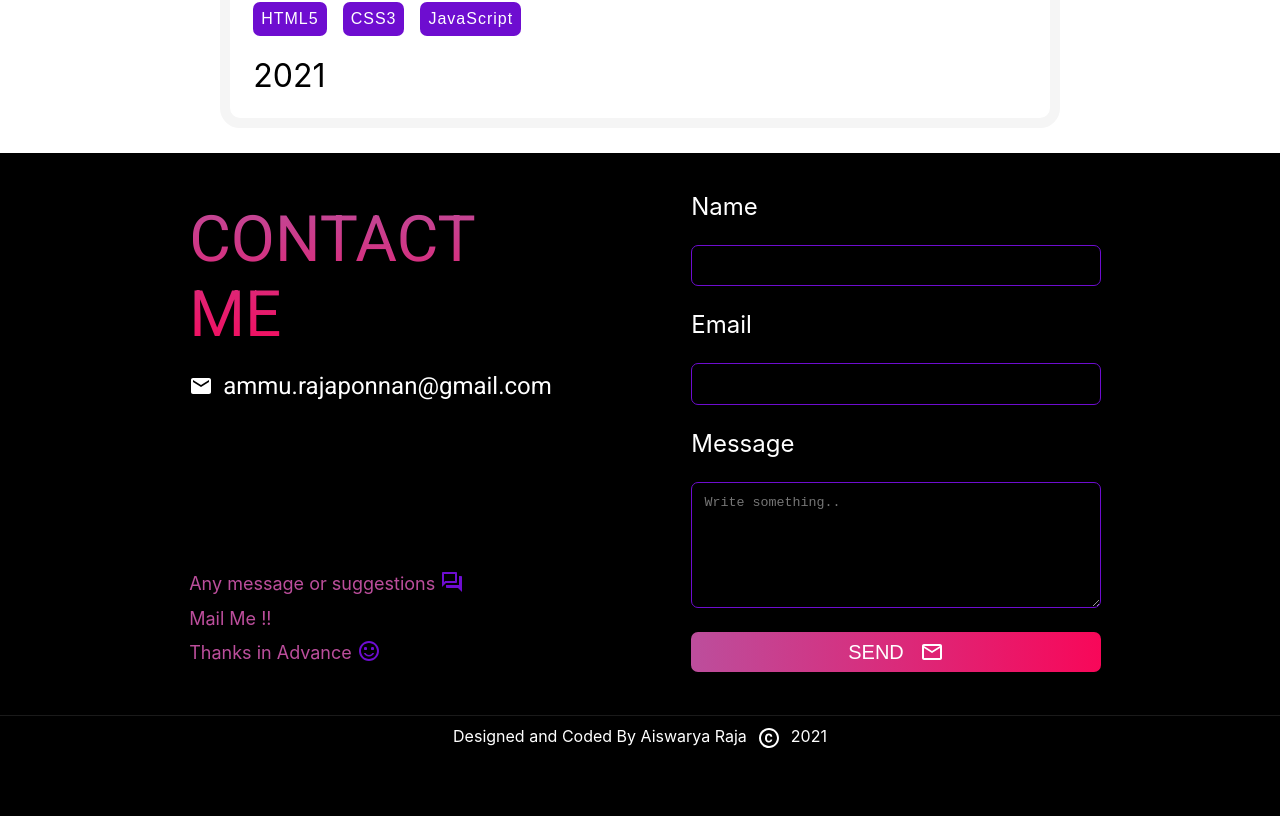
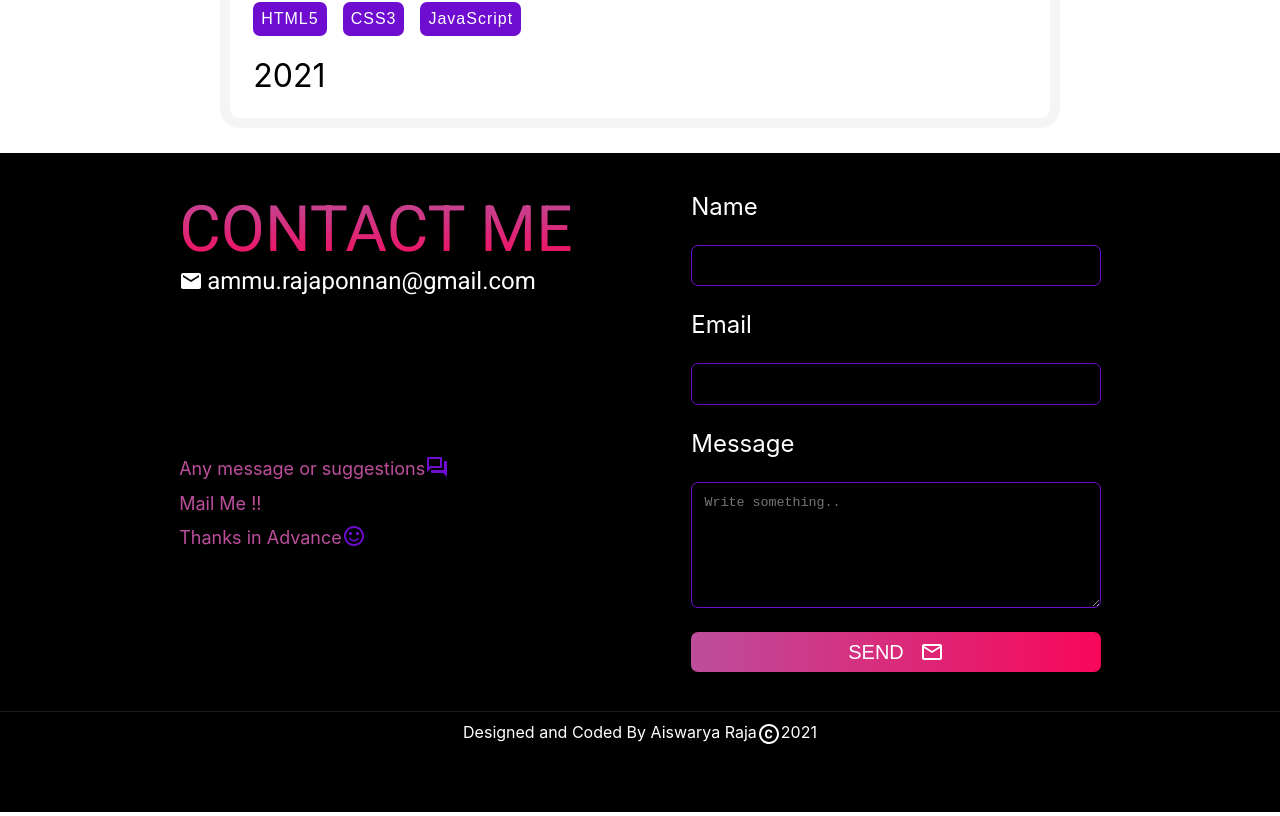
Before and after one commit to Aiswaryaraja1996/Portfolio, a React (Create React App) app: page / in a window 1280 px wide. Shown: the part 3486-4302 px from the top of the page. Built offline with nearby package versions, Linux system fonts and the light colour scheme.

Commit message:
messages

```diff
--- a/src/components/Contact.module.css
+++ b/src/components/Contact.module.css
@@ -1,6 +1,9 @@
 @import url("https://fonts.googleapis.com/css2?family=Secular+One&display=swap");
 @import url("https://fonts.googleapis.com/css2?family=Roboto&display=swap");
 
+.contactDetails p {
+  padding: 0px !important;
+}
 .contact {
   width: 80%;
   margin: auto;
@@ -36,16 +39,15 @@
   display: flex;
   align-items: center;
   font-size: 1.5rem;
-
-  margin-left: 10px;
+  gap:4px;
 }
 
-.contactDetails > div:nth-child(3){
+.contactDetails > div:nth-child(3) {
   margin-top: 160px;
 }
 
-.contactDetails > div:nth-child(3) div{
-    margin-left:5px;
+.contactDetails > div:nth-child(3) div {
+
   font-size: 18px;
   margin-bottom: 5px;
   color: #bc4e9c;
@@ -88,30 +90,39 @@
   height: 100px;
 }
 
-.contactDetails .clickMe{
+.contactDetails .clickMe {
   position: relative;
   animation: mymove 5s infinite;
 }
 
 @keyframes mymove {
-    from {left: 0px;}
-  to {left: 50px;}
+  from {
+    left: 0px;
+  }
+  to {
+    left: 50px;
+  }
 }
 
-
 @media only screen and (max-width: 600px) {
-      .contact{
+  .contact {
     flex-direction: column;
   }
-      .contactDetails{
+  .contactDetails {
     width: 100%;
-          margin:auto;
+    margin: auto;
   }
-      .formContainer{
+  .formContainer {
     width: 100%;
-          padding:10px;
   }
-      .contactDetails > div:nth-child(3){
+  .contactDetails > div:nth-child(3) {
     margin-top: 20px;
   }
+
+  .contactDetails > div:nth-child(2) p {
+    font-size: 18px;
   }
+  .contactDetails p:nth-child(1){
+      font-size:2.5rem;
+  }
+}
--- a/src/components/Footer.jsx
+++ b/src/components/Footer.jsx
@@ -5,7 +5,7 @@ export default function Footer() {
     <div style={{height:"100px",color:"white",borderTop:"1px solid hsla(0, 0%, 100%, 0.1)",backgroundColor:"black"}}>
       <div style={{display:"flex",justifyContent:"center",alignItems:"center"}}>
         <p style={{display:"flex"}}>
-          Designed and Coded By Aiswarya Raja <CopyrightIcon style={{margin:"0 10px"}}/> 2021
+          Designed and Coded By Aiswarya Raja <CopyrightIcon /> 2021
         </p>
       </div>
     </div>
--- a/src/components/Main.jsx
+++ b/src/components/Main.jsx
@@ -7,7 +7,7 @@ import Footer from "./Footer";
 
 export default function Main() {
   return (
-    <div>
+    <div width="100%" style={{overflowX: 'hidden'}}>
       <NavBar />
       {/* <About/> */}
       <TechStack />
--- a/src/components/NavBar.module.css
+++ b/src/components/NavBar.module.css
@@ -129,6 +129,7 @@ a:hover:after {
     gap: 0.2rem;
     margin: 1rem;
     font-size: 1rem;
+    justify-content: space-around;
   }
 
 
```
Also changed, not shown: 1 other file (tests, documents, lock files or other folders). Lines whose indentation alone changed are shown as unchanged.
